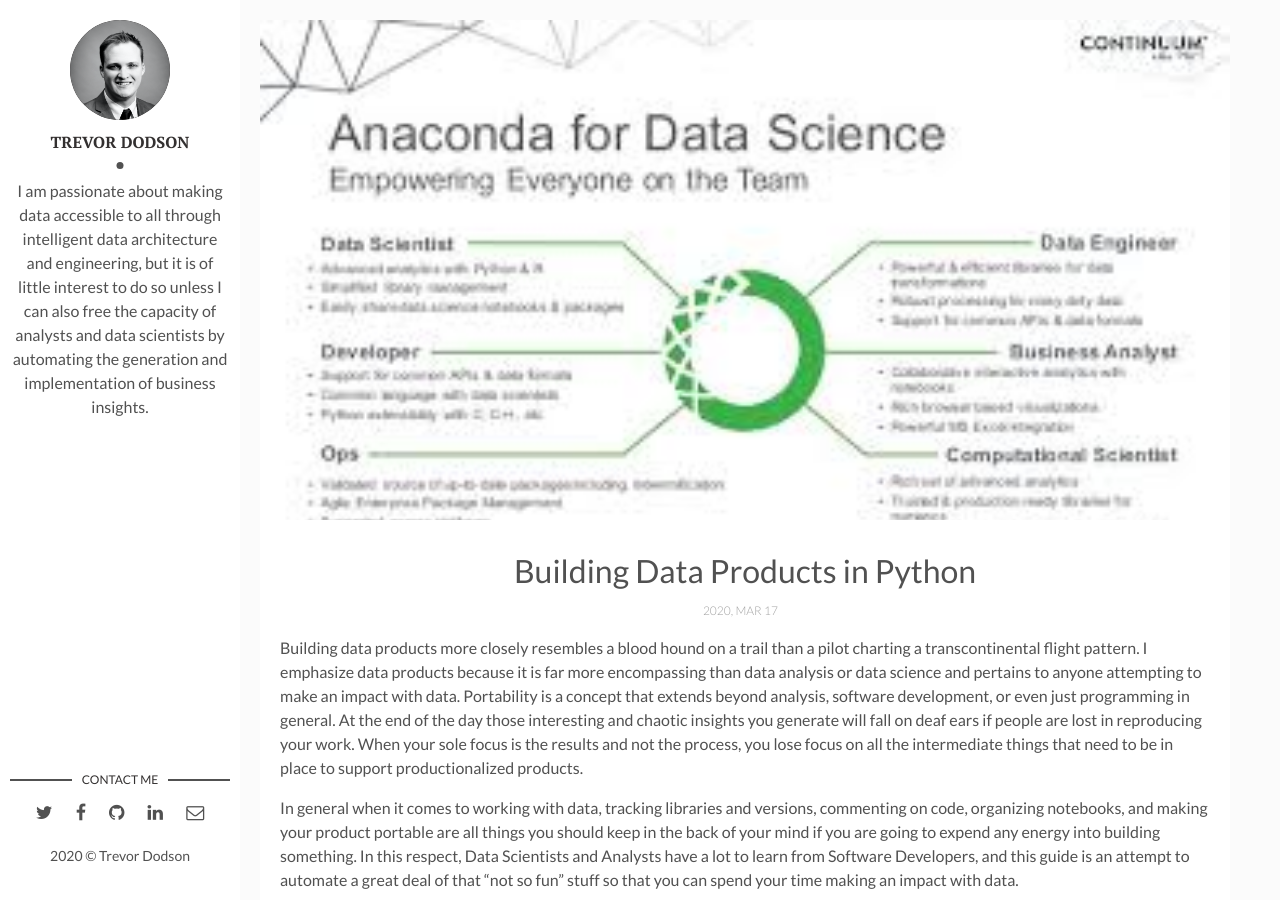
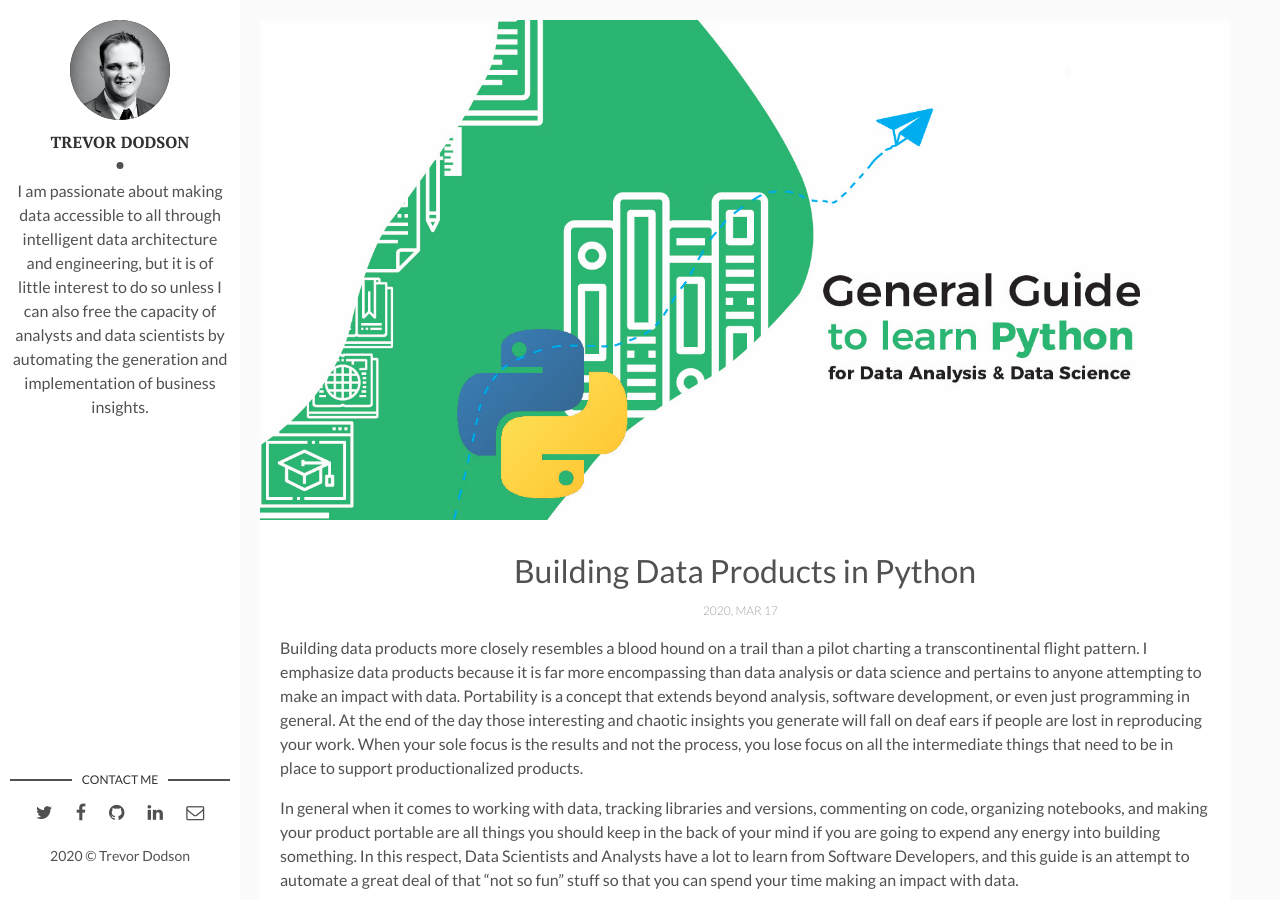
Before and after one commit to tjdodson/tjdodson.github.io, a Jekyll site: the page built from _posts/2020-03-17-ds-conda.md, in a window 1280 px wide and 900 px high. Built offline with Jekyll 4.4.1, drawn with Linux system fonts in a browser that asks for light colours.

Commit message:
switching to a better image

```diff
--- a/_posts/2020-03-17-ds-conda.md
+++ b/_posts/2020-03-17-ds-conda.md
@@ -3,7 +3,7 @@
 title: Building Data Products in Python
 date: 2020-03-17 00:00:00 -0500
 description: This guide assumes the user has no experience with any of the things being discussed and tries to build a foundation from the ground up.
-img: anaconda_data_science.jpg
+img: data-sc.jpg
 tags: [Productivity, Software, Anaconda, Python, Git, GitHub]
 ---
 
```
Also changed, not shown: assets/img/data-sc.jpg (added).
